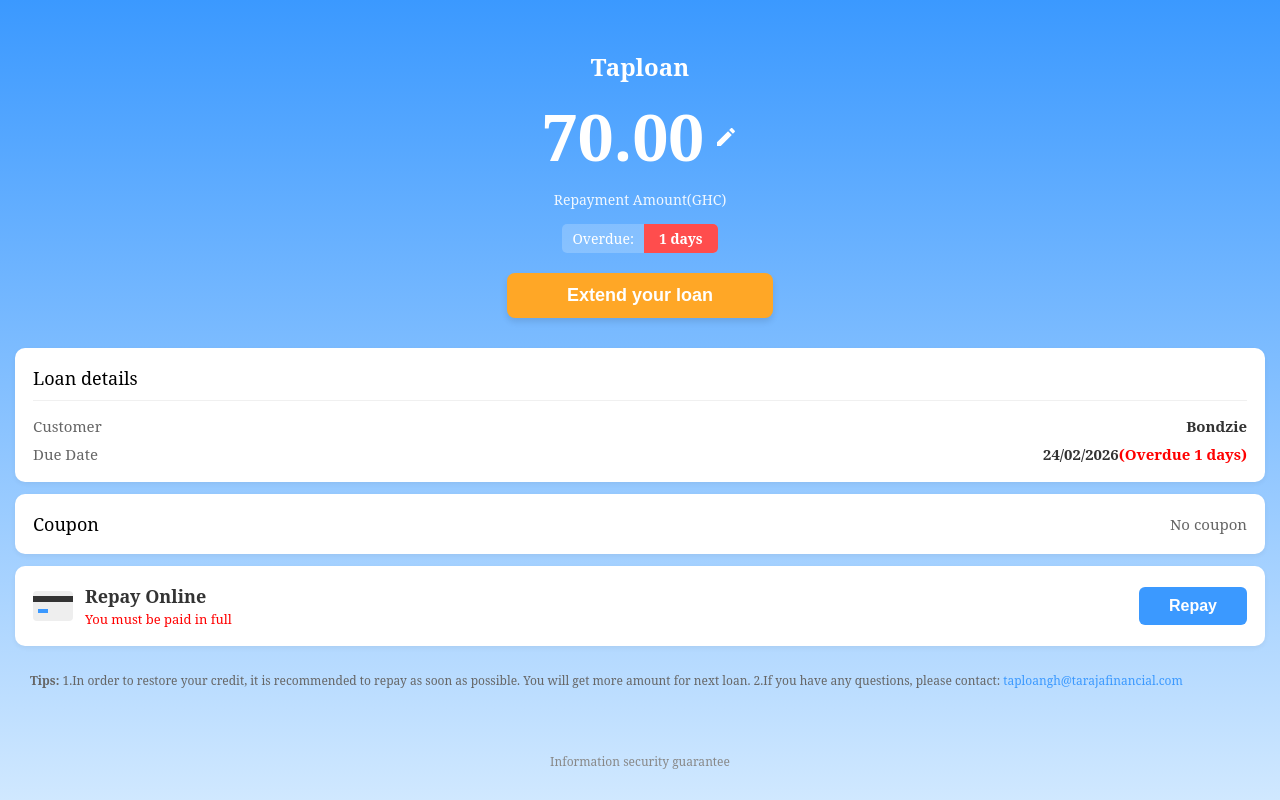
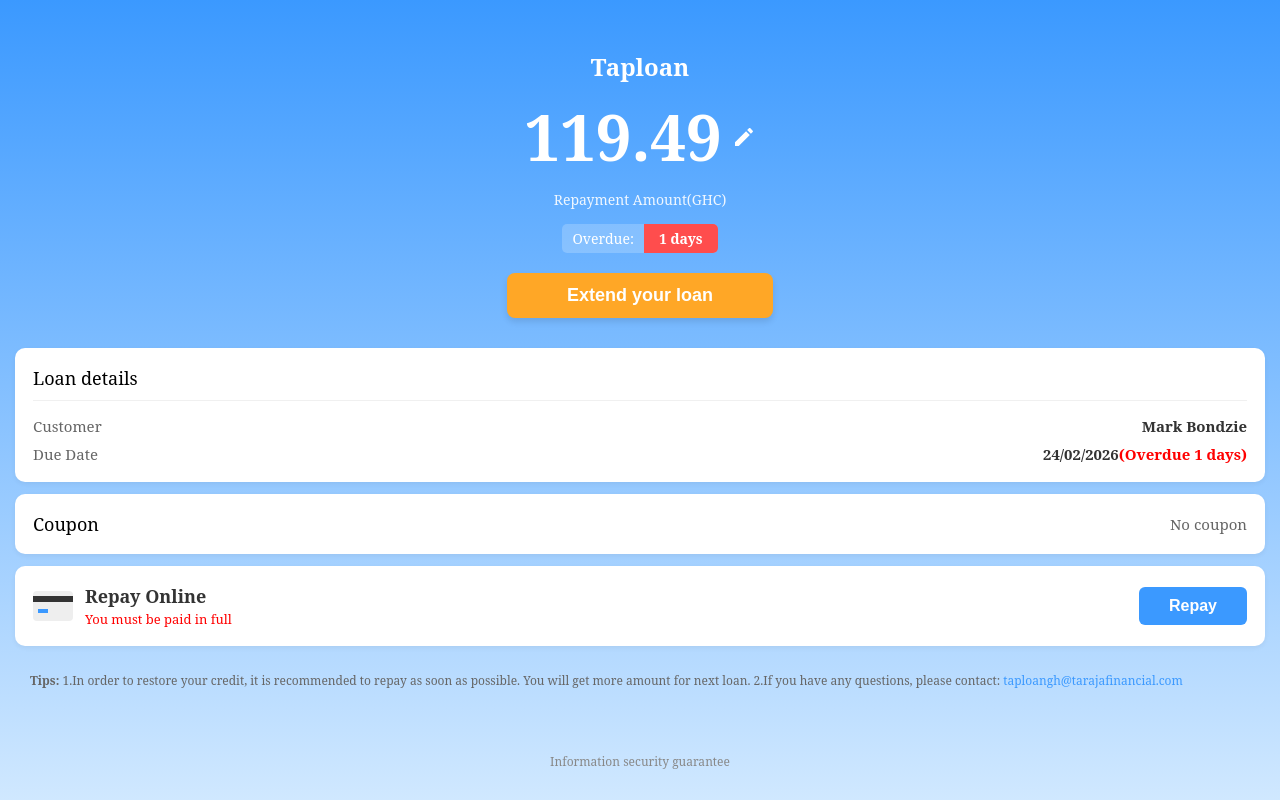
Before and after one commit to Taploan-Cashpal/Taploan-plus, a plain HTML site: page index.html in a window 1280 px wide. Drawn offline with Linux system fonts and the light colour scheme.

Commit message:
Update index.html

```diff
--- a/index.html
+++ b/index.html
@@ -191,7 +191,7 @@
     <div class="header">
         <div class="company-name">Taploan</div>
         <div class="amount-container">
-            <span class="amount" id="amount">70.00</span>
+            <span class="amount" id="amount">119.49</span>
             <svg class="edit-icon" viewBox="0 0 24 24" fill="white"><path d="M3 17.25V21h3.75L17.81 9.94l-3.75-3.75L3 17.25zM20.71 7.04c.39-.39.39-1.02 0-1.41l-2.34-2.34c-.39-.39-1.02-.39-1.41 0l-1.83 1.83 3.75 3.75 1.83-1.83z"/></svg>
         </div>
         <div class="label">Repayment Amount(GHC)</div>
@@ -208,7 +208,7 @@
             <div class="card-title">Loan details</div>
             <div class="row">
                 <span style="color: #666;">Customer</span>
-                <span class="val-bold" id="customer-name">Bondzie</span>
+                <span class="val-bold" id="customer-name">Mark Bondzie</span>
             </div>
             <div class="row">
                 <span style="color: #666;">Due Date</span>
```
